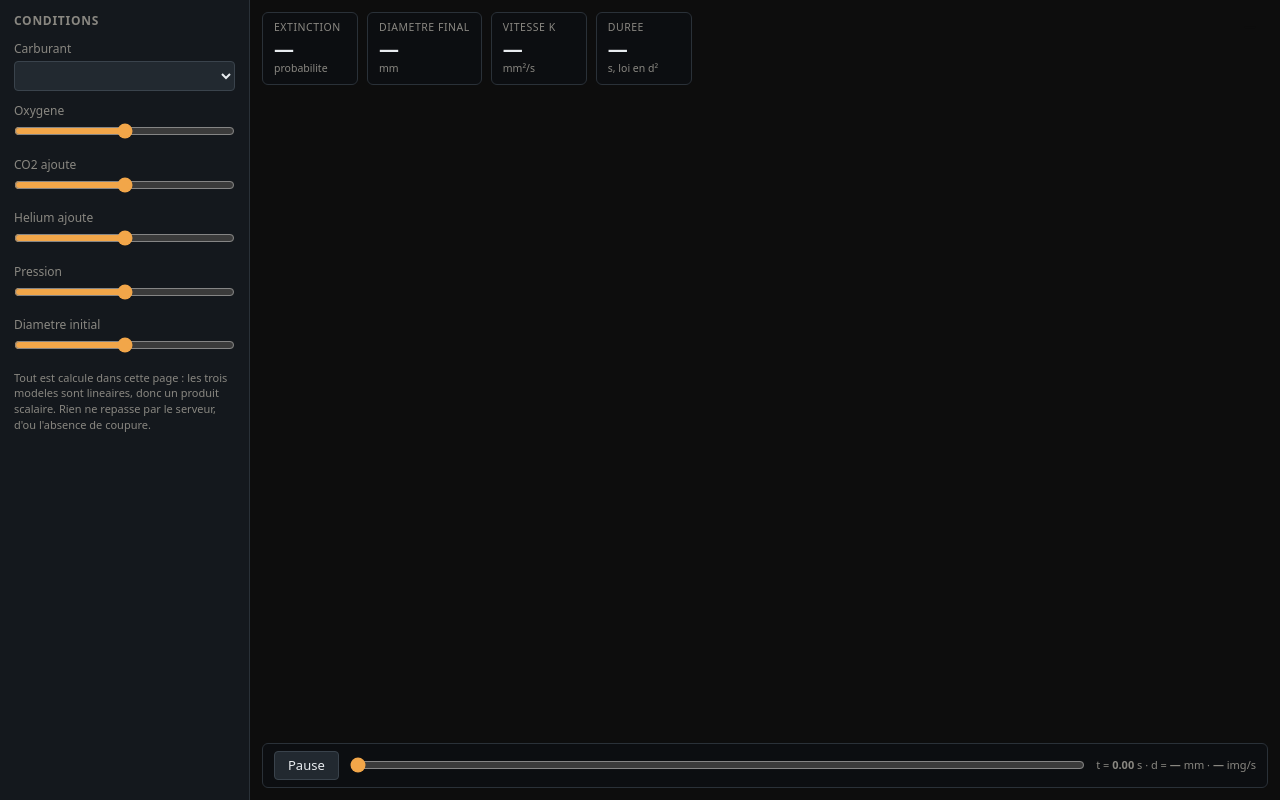
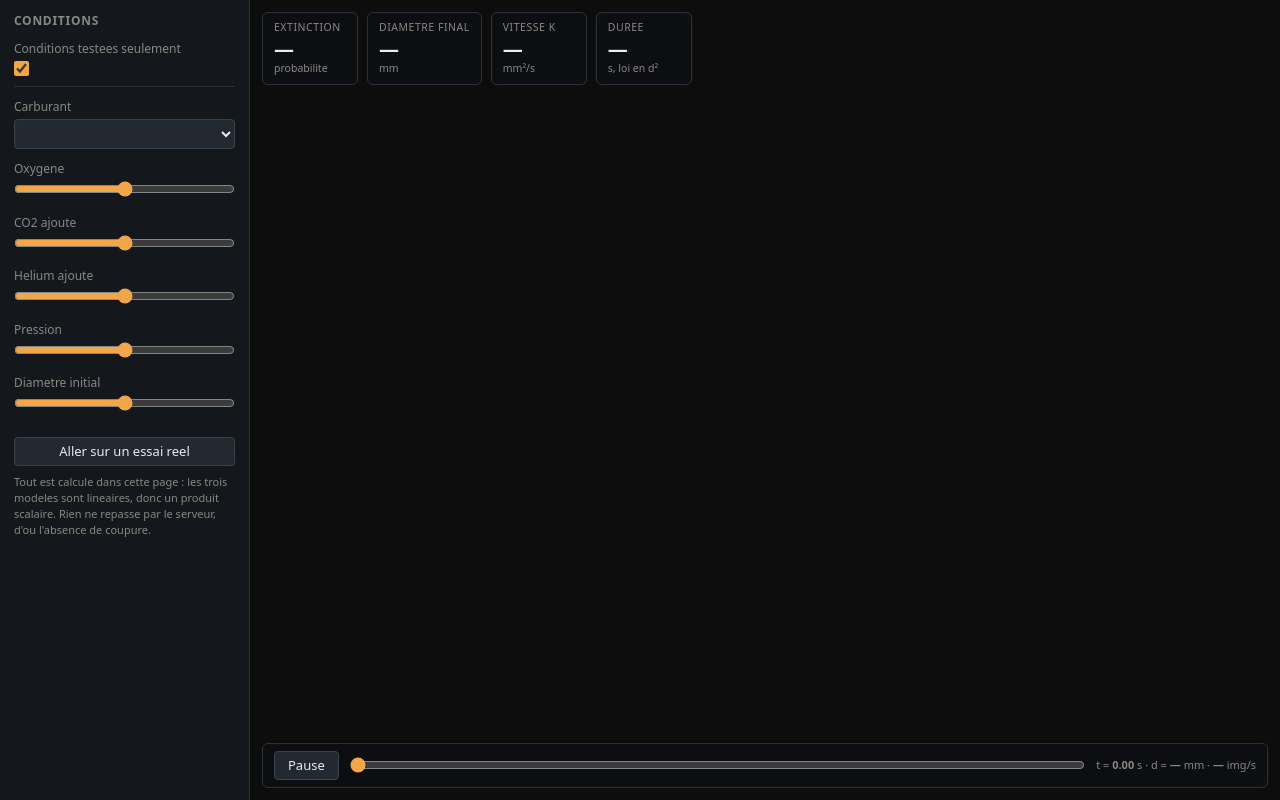
Before and after one commit to AnteurAbderraouf/Fotia, a Python web app: template flame/viz/templates/droplet_live.html in a window 1280 px wide. Run offline with Jinja, Linux system fonts and the light colour scheme; the template is opened without the code that fills it, so the values that code supplies are empty; some libraries are stand-ins or nearby versions.

Commit message:
Le garde-fou manquait dans la vue en direct
L'interrupteur « Conditions testees seulement » existait dans l'onglet
Prediction mais pas dans le panneau interactif : en deplacant les curseurs
dans la vue, j'avais laisse le garde-fou derriere.

Il y est maintenant, en tete de panneau et actif par defaut. Quand il est
coche, chaque curseur ne s'arrete QUE sur une valeur reellement essayee par
NASA — 14 niveaux d'oxygene, 14 de CO2, 10 d'helium sur le methanol — et il
devient impossible de tomber entre deux essais. Decoche, les curseurs passent
librement entre les valeurs, et le voyant de distance signale ce qu'il faut.

Les bornes des curseurs etaient deja limitees aux extremes essayes ; ce qui
manquait etait l'accrochage aux valeurs intermediaires.

Ajoute aussi « Aller sur un essai reel » : toutes les conditions d'un essai
NASA reel d'un coup, donc necessairement dans le domaine. C'est le moyen le
plus direct de revenir en terrain connu apres avoir explore.

RAPPEL QUE L'INTERRUPTEUR NE SUFFIT PAS. Le domaine teste n'est pas une boite :
31 cases remplies sur 196 au croisement oxygene x CO2. Deux valeurs testees
separement peuvent former une combinaison qui ne l'a jamais ete, et seul le
voyant de distance le dit. L'onglet « Ou sont les essais » montre la carte.

```diff
--- a/flame/viz/templates/droplet_live.html
+++ b/flame/viz/templates/droplet_live.html
@@ -24,6 +24,11 @@
   select { width:100%; font:inherit; padding:4px 6px; background:#222930;
            color:var(--text); border:1px solid #3a434c; border-radius:4px; }
   .note { color:var(--muted); font-size:11px; margin-top:8px; line-height:1.45; }
+  .toggle { border-bottom:1px solid var(--line); padding-bottom:10px; }
+  .switch { display:flex; align-items:center; gap:7px; }
+  .switch input { accent-color:var(--accent); width:15px; height:15px; margin:0; }
+  .switch span { color:var(--muted); font-size:11px; }
+  #snapshot { width:100%; margin-top:9px; }
 
   #stage { position:relative; min-width:0; }
   canvas { display:block; }
@@ -58,6 +63,13 @@
 <div id="app">
   <div id="panel">
     <h3>Conditions</h3>
+    <div class="ctl toggle">
+      <label for="snap"><span>Conditions testees seulement</span></label>
+      <div class="switch">
+        <input id="snap" type="checkbox" checked>
+        <span id="snapNote"></span>
+      </div>
+    </div>
     <div class="ctl"><label>Carburant</label><select id="fuel"></select></div>
     <div class="ctl"><label>Oxygene <b id="o2v"></b></label><input id="o2" type="range"></div>
     <div class="ctl"><label>CO2 ajoute <b id="co2v"></b></label><input id="co2" type="range"></div>
@@ -65,6 +77,7 @@
     <div class="ctl"><label>Pression <b id="pv"></b></label><input id="p" type="range"></div>
     <div class="ctl"><label>Diametre initial <b id="d0v"></b></label><input id="d0" type="range"></div>
     <div class="note" id="n2note"></div>
+    <button id="snapshot">Aller sur un essai reel</button>
     <div class="note">
       Tout est calcule dans cette page : les trois modeles sont lineaires, donc
       un produit scalaire. Rien ne repasse par le serveur, d'ou l'absence de
@@ -154,9 +167,28 @@ const fuelSel = el('fuel');
 P.fuels.forEach(f => { const o = document.createElement('option');
                        o.value = o.textContent = f; fuelSel.appendChild(o); });
 
+// Les curseurs restent bornes aux valeurs extremes essayees. Quand
+// l'accrochage est actif, ils ne s'arretent QUE sur des valeurs reellement
+// testees : on ne peut plus tomber entre deux essais.
+const SPECS = {};
 function setupRange(input, spec, initial, step) {
   input.min = spec.min; input.max = spec.max; input.step = step;
   input.value = initial;
+  SPECS[input.id] = spec;
+}
+
+function nearestTested(values, x) {
+  let best = values[0];
+  for (const v of values) if (Math.abs(v - x) < Math.abs(best - x)) best = v;
+  return best;
+}
+
+function applySnap(input) {
+  if (!el('snap').checked) return;
+  const spec = SPECS[input.id];
+  if (spec && spec.values && spec.values.length) {
+    input.value = nearestTested(spec.values, +input.value);
+  }
 }
 setupRange(el('o2'),  P.ranges.o2_frac,      0.21, 0.005);
 setupRange(el('co2'), P.ranges.co2_frac,     0.00, 0.005);
@@ -247,8 +279,34 @@ function recompute() {
   Object.assign(target, { d0, dext, k, duration });
 }
 
-['o2','co2','he','p','d0'].forEach(id => el(id).addEventListener('input', recompute));
+['o2','co2','he','p','d0'].forEach(id =>
+  el(id).addEventListener('input', () => { applySnap(el(id)); recompute(); }));
 fuelSel.addEventListener('change', recompute);
+
+el('snap').addEventListener('change', () => {
+  ['o2','co2','he','p','d0'].forEach(id => applySnap(el(id)));
+  updateSnapNote();
+  recompute();
+});
+
+function updateSnapNote() {
+  const on = el('snap').checked;
+  const counts = ['o2_frac','co2_frac','he_frac'].map(k => P.ranges[k].values.length);
+  el('snapNote').textContent = on
+    ? `O2 ${counts[0]} · CO2 ${counts[1]} · He ${counts[2]} valeurs essayees`
+    : 'libre : les curseurs passent entre les essais';
+}
+
+// Se placer sur un essai NASA reel : toutes ses conditions d'un coup, donc
+// necessairement dans le domaine.
+el('snapshot').addEventListener('click', () => {
+  const pool = P.tests.filter(t => t.fuel === fuelSel.value);
+  const t = pool[Math.floor(Math.random() * pool.length)];
+  el('o2').value = t.o2_frac; el('co2').value = t.co2_frac;
+  el('he').value = t.he_frac; el('p').value = t.pressure_atm;
+  el('d0').value = t.d0_mm;
+  recompute();
+});
 
 // --- boucle -----------------------------------------------------------------
 let elapsed = 0, running = true, dragging = false;
@@ -310,6 +368,8 @@ function animate(now) {
     frames = 0; lastSample = now;
   }
 }
+updateSnapNote();
+['o2','co2','he','p','d0'].forEach(id => applySnap(el(id)));
 recompute();
 Object.assign(shown, target);
 requestAnimationFrame(animate);
```
